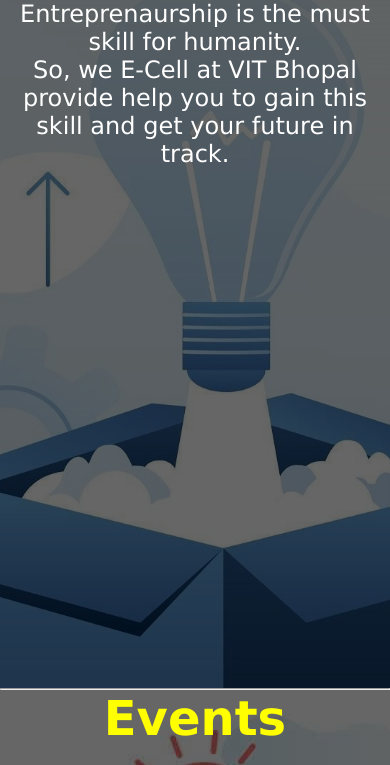
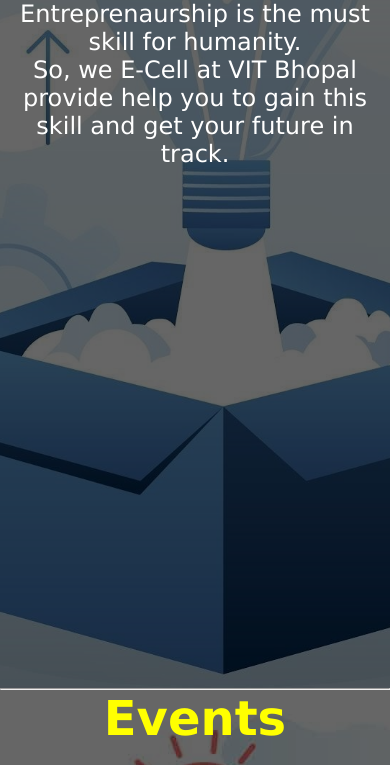
Before and after one commit to Ronaknowal/E-cell_website, a plain HTML site: page index.html in a window 390 px wide. Shown: the part 732-1497 px from the top of the page. Drawn offline with Linux system fonts and the light colour scheme.

Commit message:
Tried to make it little responsive

```diff
--- a/style.css
+++ b/style.css
@@ -35,6 +35,7 @@ nav {
     background-size: 1800px;
     background-repeat: no-repeat;
     background-position-x: center;
+    background-position-y: bottom ;
     background-attachment: fixed;
 }
 .about{
```
